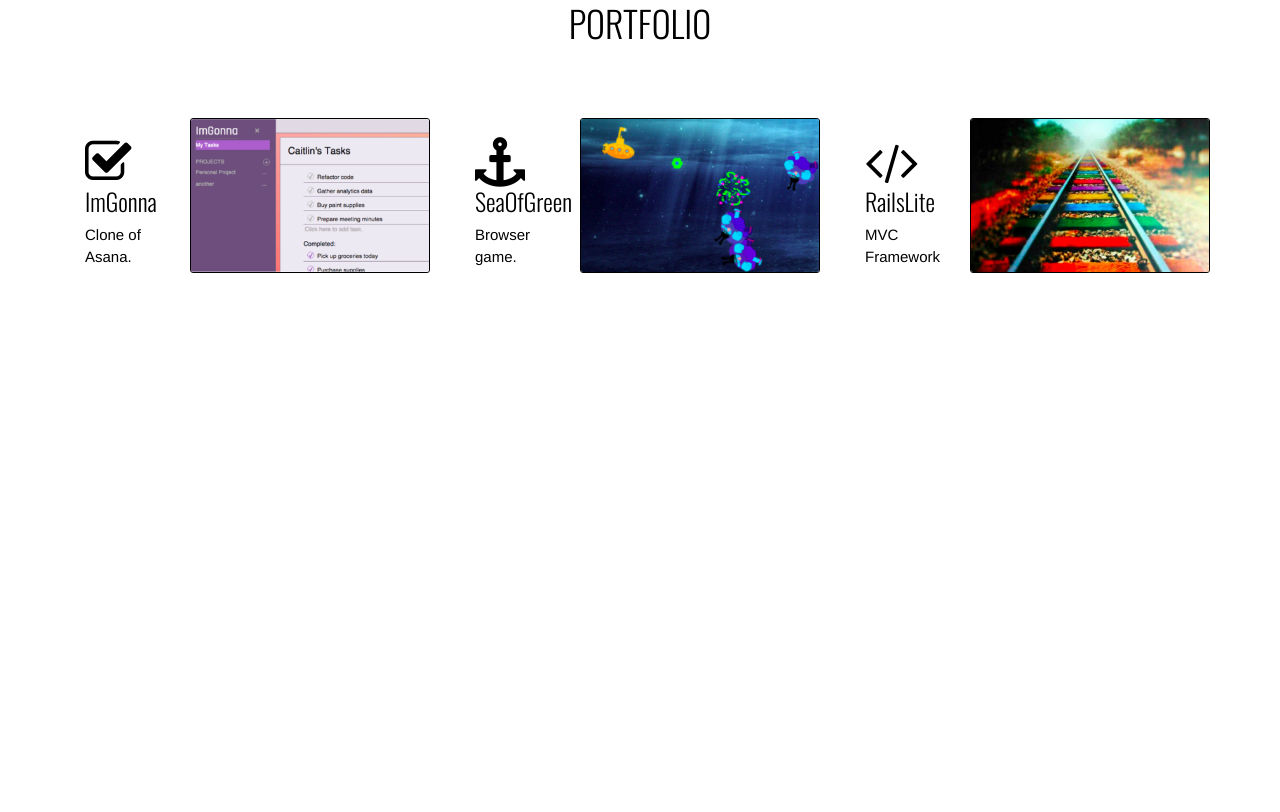
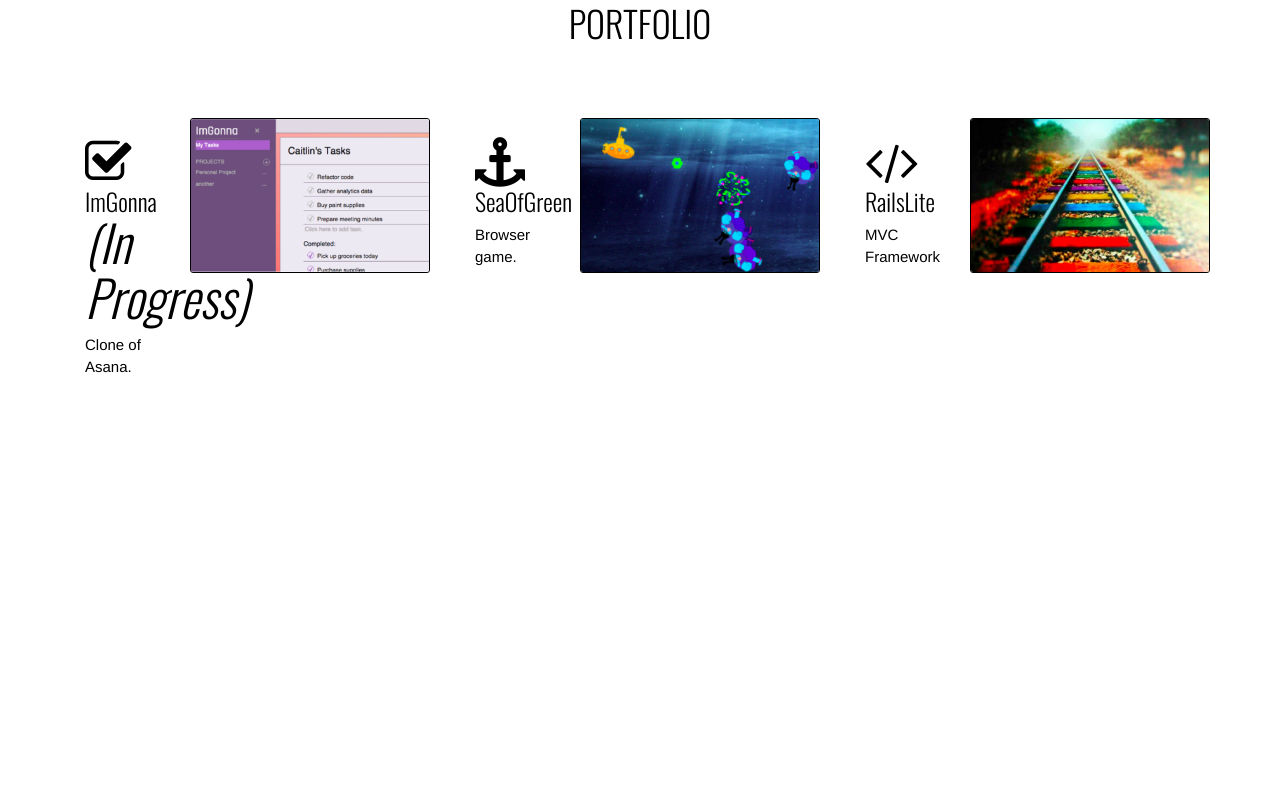
Before and after one commit to ckilroy/ckilroy.github.io, a plain HTML site: page index.html in a window 1280 px wide. Shown: the part 1868-2680 px from the top of the page. Drawn offline with nearby package versions, Linux system fonts and the light colour scheme.

Commit message:
Adds 'in progress'

```diff
--- a/index.html
+++ b/index.html
@@ -99,7 +99,7 @@
 				<div class="col-lg-4 col-md-4 col-sm-4 col-xs-12 desc">
 
           <div class="col-lg-4">
-            <h3><i class="fa fa-check-square-o"></i>ImGonna</h3>
+            <h3><i class="fa fa-check-square-o"></i>ImGonna <i>(In Progress)</i></h3>
             <p>Clone of Asana.</p>
             <!-- <p>Rails. Backbone.</p> -->
           </div>
```
